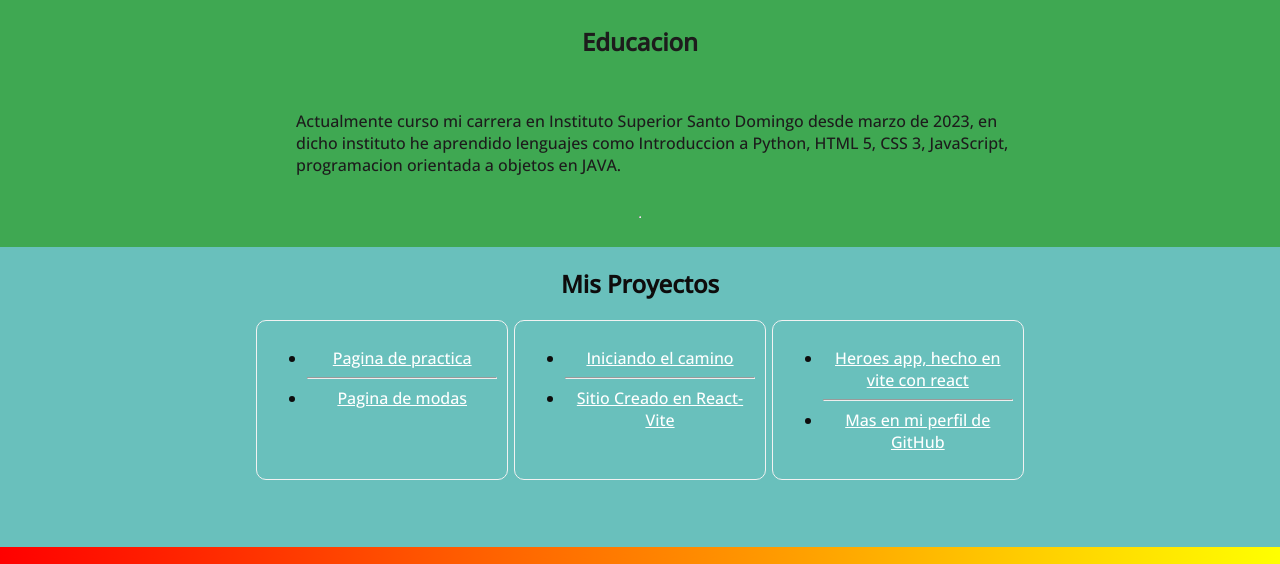
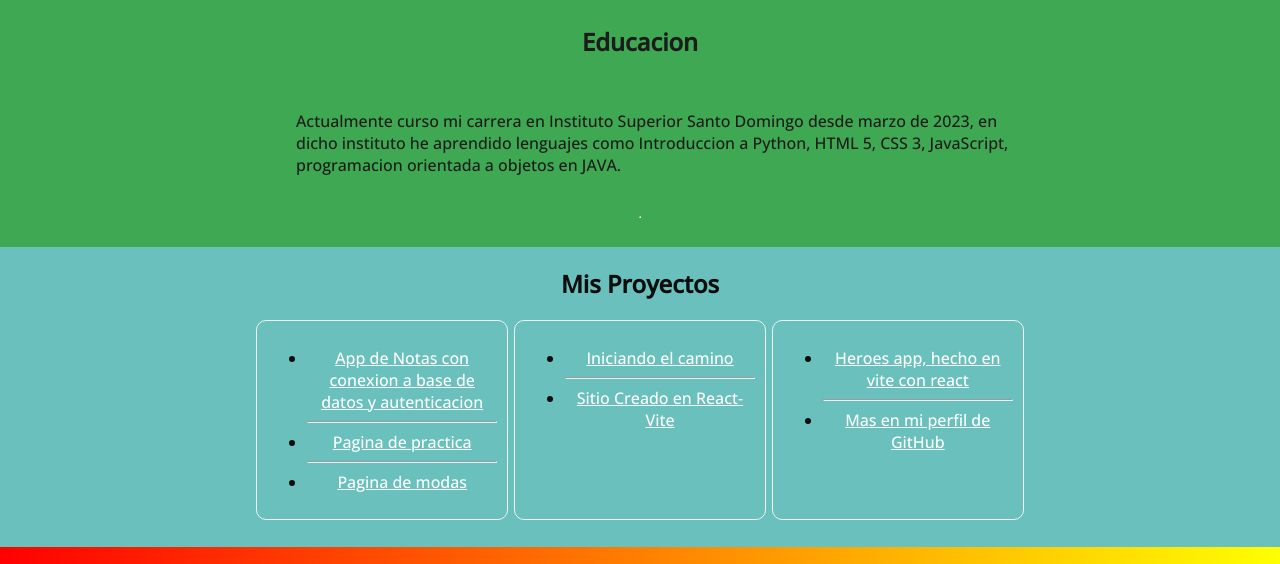
Before and after one commit to leonidas198/portfolio, a plain HTML site: page index.html in a window 1280 px wide. Shown: the part 1353-1917 px from the top of the page. Drawn offline with nearby package versions, Linux system fonts and the light colour scheme.

Commit message:
Actualizacion

```diff
--- a/index.html
+++ b/index.html
@@ -83,6 +83,10 @@
             <div class="card">
                 <ul>
                     <li>
+                        <a href="https://journal-app-chz-1-0.netlify.app/" >App de Notas con conexion a base de datos y autenticacion</a>
+                    </li>
+                    <hr>
+                    <li>
                         <a href="https://leonidas198.github.io/Pagina-Mejorada/" >Pagina de practica</a>
                     </li>
                     <hr>
```
